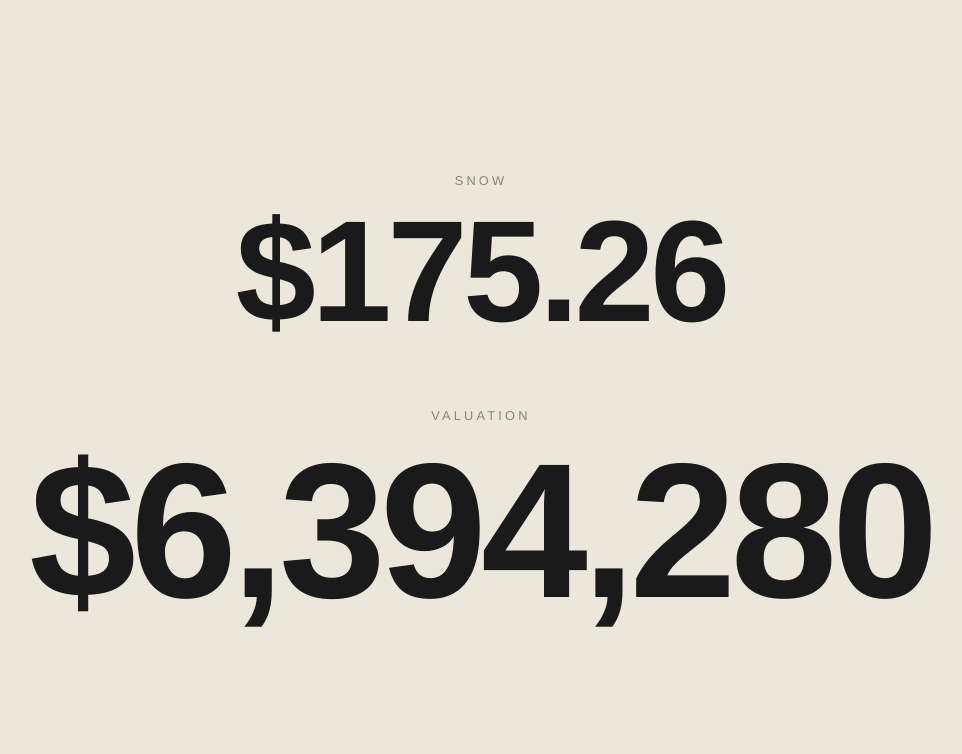
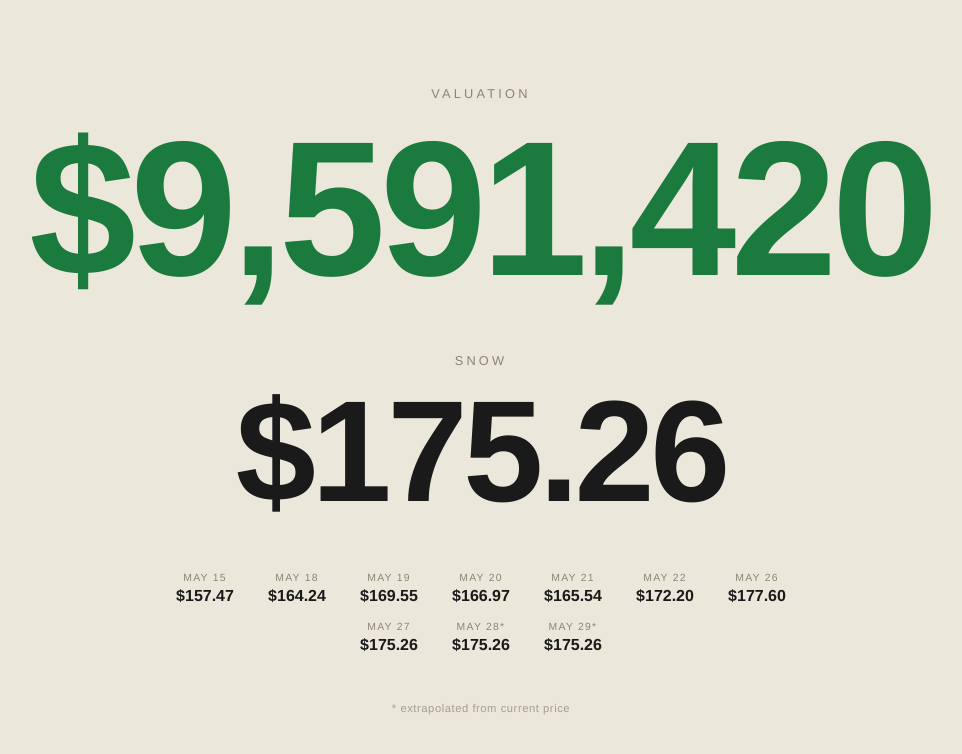
Before and after one commit to davidbyttow/davidbyttow.com, a Next.js app: page /%5F/snowflake in a window 1280 px wide. Shown: the top 754 px of the page, without its empty margins (159-1121 px from the left). Built offline with nearby package versions, Linux system fonts and the light colour scheme; no server answers.

Commit message:
Tweak SNOW page: $9.3M basis, daily closes, green valuation
Lead with the valuation (now green) on a $9,300,000 basis, show the
SNOW price below it, and list all 10 daily closes including the two
extrapolated days.

Co-Authored-By: Claude Opus 4.7 (1M context) <noreply@anthropic.com>

```diff
--- a/app/%5F/snowflake/page.tsx
+++ b/app/%5F/snowflake/page.tsx
@@ -10,18 +10,19 @@ export const dynamic = "force-dynamic";
 
 // Closing prices for the last 8 known trading days of May 2026.
 // May 25 is Memorial Day (market closed). The final two trading days
-// (May 28, 29) are unknown and use the current price instead.
-const KNOWN_MAY_CLOSES = [
-  157.47, // May 15
-  164.24, // May 18
-  169.55, // May 19
-  166.97, // May 20
-  165.54, // May 21
-  172.2, // May 22
-  177.6, // May 26
-  175.26, // May 27
+// (May 28, 29) are unknown and extrapolated from the current price.
+const KNOWN_CLOSES = [
+  { date: "May 15", close: 157.47 },
+  { date: "May 18", close: 164.24 },
+  { date: "May 19", close: 169.55 },
+  { date: "May 20", close: 166.97 },
+  { date: "May 21", close: 165.54 },
+  { date: "May 22", close: 172.2 },
+  { date: "May 26", close: 177.6 },
+  { date: "May 27", close: 175.26 },
 ];
-const POSITION_USD = 6_200_000;
+const EXTRAPOLATED_DATES = ["May 28", "May 29"];
+const POSITION_USD = 9_300_000;
 const FALLBACK_PRICE = 175.26;
 
 async function getCurrentPrice(): Promise<number> {
@@ -50,29 +51,50 @@ function usd(n: number, cents: boolean): string {
 
 export default async function Snowflake() {
   const price = await getCurrentPrice();
-  const tenDay = [...KNOWN_MAY_CLOSES, price, price];
-  const average = tenDay.reduce((sum, p) => sum + p, 0) / tenDay.length;
+
+  const days = [
+    ...KNOWN_CLOSES.map((d) => ({ ...d, extrapolated: false })),
+    ...EXTRAPOLATED_DATES.map((date) => ({
+      date,
+      close: price,
+      extrapolated: true,
+    })),
+  ];
+
+  const average = days.reduce((sum, d) => sum + d.close, 0) / days.length;
   const shares = POSITION_USD / average;
   const valuation = shares * price;
 
   return (
     <main style={mainStyle}>
       <div style={blockStyle}>
+        <div style={labelStyle}>Valuation</div>
+        <div style={valuationStyle}>{usd(valuation, false)}</div>
+      </div>
+      <div style={blockStyle}>
         <div style={labelStyle}>SNOW</div>
         <div style={priceStyle}>{usd(price, true)}</div>
       </div>
-      <div style={blockStyle}>
-        <div style={labelStyle}>Valuation</div>
-        <div style={valuationStyle}>{usd(valuation, false)}</div>
+      <div style={daysGridStyle}>
+        {days.map((d) => (
+          <div key={d.date} style={dayCellStyle}>
+            <div style={dayDateStyle}>
+              {d.date}
+              {d.extrapolated ? "*" : ""}
+            </div>
+            <div style={dayCloseStyle}>{usd(d.close, true)}</div>
+          </div>
+        ))}
       </div>
+      <div style={footnoteStyle}>* extrapolated from current price</div>
     </main>
   );
 }
 
 const mainStyle: CSSProperties = {
   flexDirection: "column",
-  gap: "4rem",
-  padding: "2rem",
+  gap: "3rem",
+  padding: "3rem 2rem",
 };
 
 const blockStyle: CSSProperties = {
@@ -99,4 +121,39 @@ const valuationStyle: CSSProperties = {
   fontWeight: 700,
   letterSpacing: "-0.03em",
   lineHeight: 1,
+  color: "#1b7a3d",
 };
+
+const daysGridStyle: CSSProperties = {
+  display: "flex",
+  flexWrap: "wrap",
+  justifyContent: "center",
+  gap: "1rem 1.75rem",
+  maxWidth: "640px",
+};
+
+const dayCellStyle: CSSProperties = {
+  display: "flex",
+  flexDirection: "column",
+  alignItems: "center",
+  minWidth: "64px",
+};
+
+const dayDateStyle: CSSProperties = {
+  fontSize: "0.65rem",
+  letterSpacing: "0.12em",
+  textTransform: "uppercase",
+  color: "#8a8576",
+  marginBottom: "0.25rem",
+};
+
+const dayCloseStyle: CSSProperties = {
+  fontSize: "1rem",
+  fontWeight: 600,
+};
+
+const footnoteStyle: CSSProperties = {
+  fontSize: "0.7rem",
+  letterSpacing: "0.05em",
+  color: "#a39e8e",
+};
```
